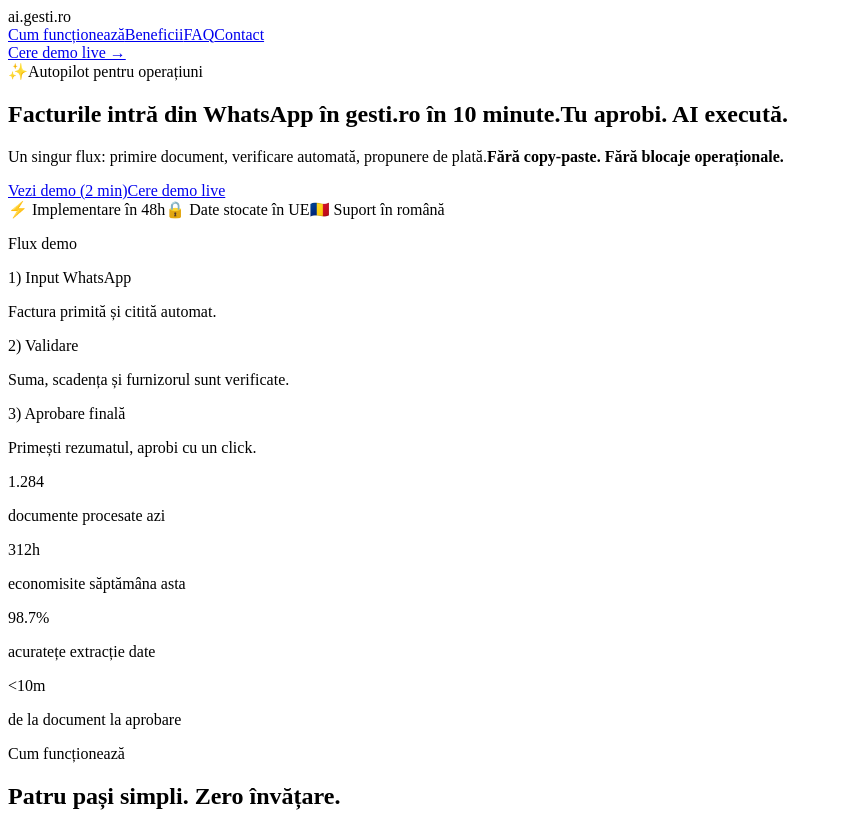
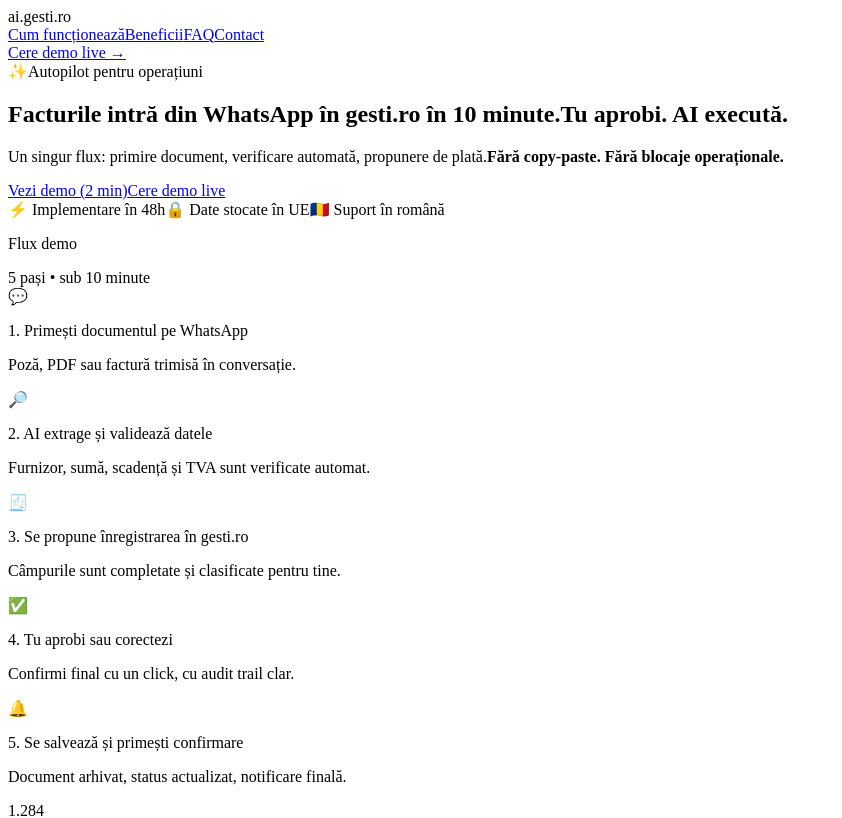
Before and after one commit to fodorutioan/ai.gesti.ro, a Next.js app: page / in a window 1280 px wide. Shown: the top 818 px of the page, without its empty margins (0-842 px from the left). Built offline with nearby package versions, Linux system fonts and the light colour scheme.

Commit message:
feat: transform Flux demo into 5-step visual mini-flow with icons

```diff
--- a/app/page.tsx
+++ b/app/page.tsx
@@ -65,20 +65,54 @@
             </div>
 
             <div className="bg-white rounded-2xl border border-gray-200 p-6 shadow-xl" id="demo-live">
-              <p className="text-sm font-semibold text-blue-700 mb-4">Flux demo</p>
-              <div className="space-y-3 text-sm">
-                <div className="p-3 rounded-lg bg-gray-50 border border-gray-200">
-                  <p className="font-semibold text-gray-900">1) Input WhatsApp</p>
-                  <p className="text-gray-600">Factura primită și citită automat.</p>
-                </div>
-                <div className="p-3 rounded-lg bg-gray-50 border border-gray-200">
-                  <p className="font-semibold text-gray-900">2) Validare</p>
-                  <p className="text-gray-600">Suma, scadența și furnizorul sunt verificate.</p>
-                </div>
-                <div className="p-3 rounded-lg bg-gray-50 border border-gray-200">
-                  <p className="font-semibold text-gray-900">3) Aprobare finală</p>
-                  <p className="text-gray-600">Primești rezumatul, aprobi cu un click.</p>
-                </div>
+              <div className="flex items-center justify-between mb-5">
+                <p className="text-sm font-semibold text-blue-700">Flux demo</p>
+                <span className="text-xs font-medium px-2.5 py-1 rounded-full bg-blue-50 text-blue-700 border border-blue-100">
+                  5 pași • sub 10 minute
+                </span>
+              </div>
+
+              <div className="space-y-3">
+                {[
+                  {
+                    icon: '💬',
+                    title: 'Primești documentul pe WhatsApp',
+                    desc: 'Poză, PDF sau factură trimisă în conversație.',
+                  },
+                  {
+                    icon: '🔎',
+                    title: 'AI extrage și validează datele',
+                    desc: 'Furnizor, sumă, scadență și TVA sunt verificate automat.',
+                  },
+                  {
+                    icon: '🧾',
+                    title: 'Se propune înregistrarea în gesti.ro',
+                    desc: 'Câmpurile sunt completate și clasificate pentru tine.',
+                  },
+                  {
+                    icon: '✅',
+                    title: 'Tu aprobi sau corectezi',
+                    desc: 'Confirmi final cu un click, cu audit trail clar.',
+                  },
+                  {
+                    icon: '🔔',
+                    title: 'Se salvează și primești confirmare',
+                    desc: 'Document arhivat, status actualizat, notificare finală.',
+                  },
+                ].map((step, idx) => (
+                  <div key={step.title} className="relative rounded-xl border border-gray-200 bg-gray-50/70 p-3.5">
+                    {idx < 4 && <div className="absolute left-7 top-[calc(100%+2px)] h-3 w-px bg-gray-300" />}
+                    <div className="flex gap-3 items-start">
+                      <div className="h-8 w-8 rounded-lg bg-white border border-gray-200 flex items-center justify-center text-sm shadow-sm flex-shrink-0">
+                        {step.icon}
+                      </div>
+                      <div>
+                        <p className="text-sm font-semibold text-gray-900">{idx + 1}. {step.title}</p>
+                        <p className="text-xs text-gray-600 mt-0.5">{step.desc}</p>
+                      </div>
+                    </div>
+                  </div>
+                ))}
               </div>
             </div>
           </div>
```
